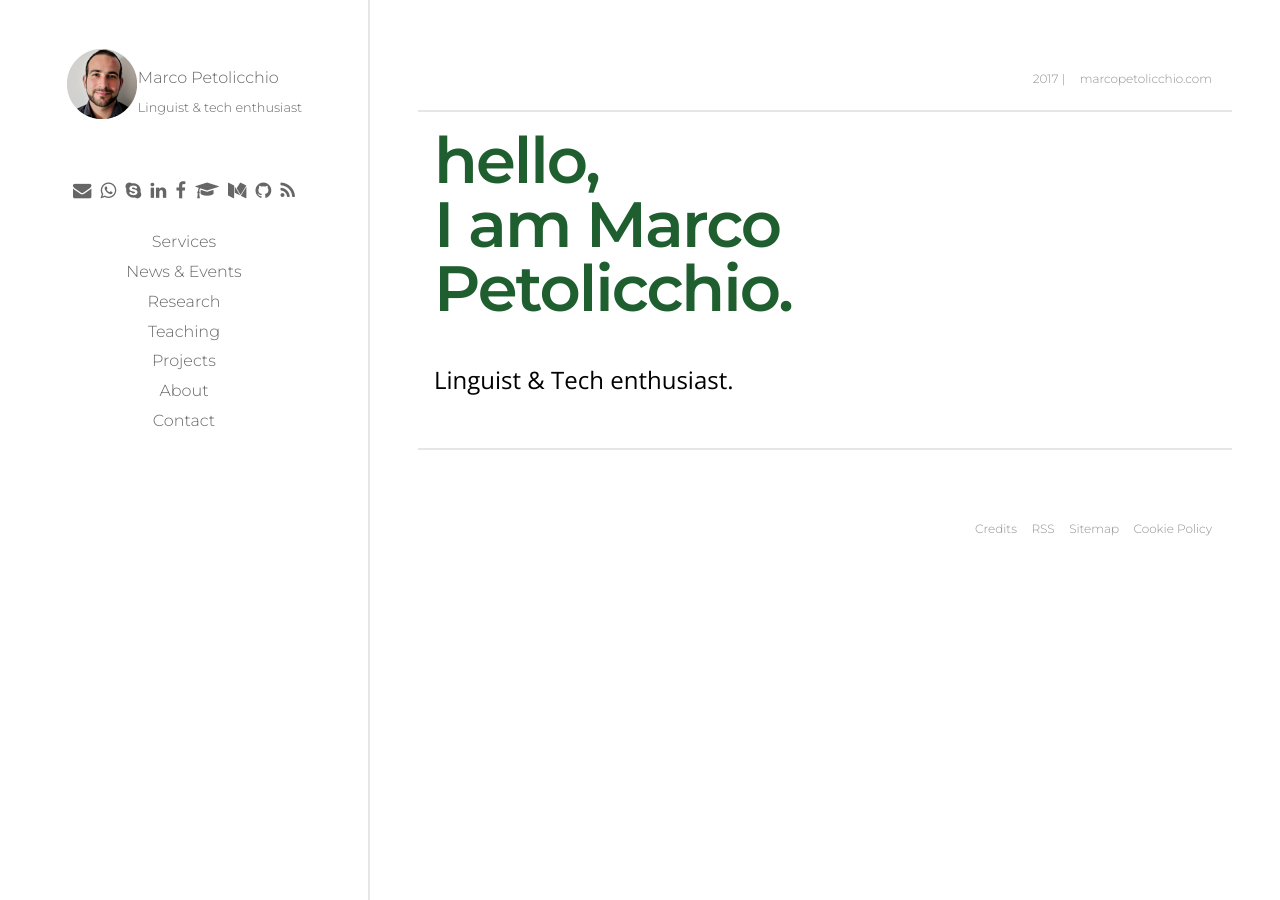
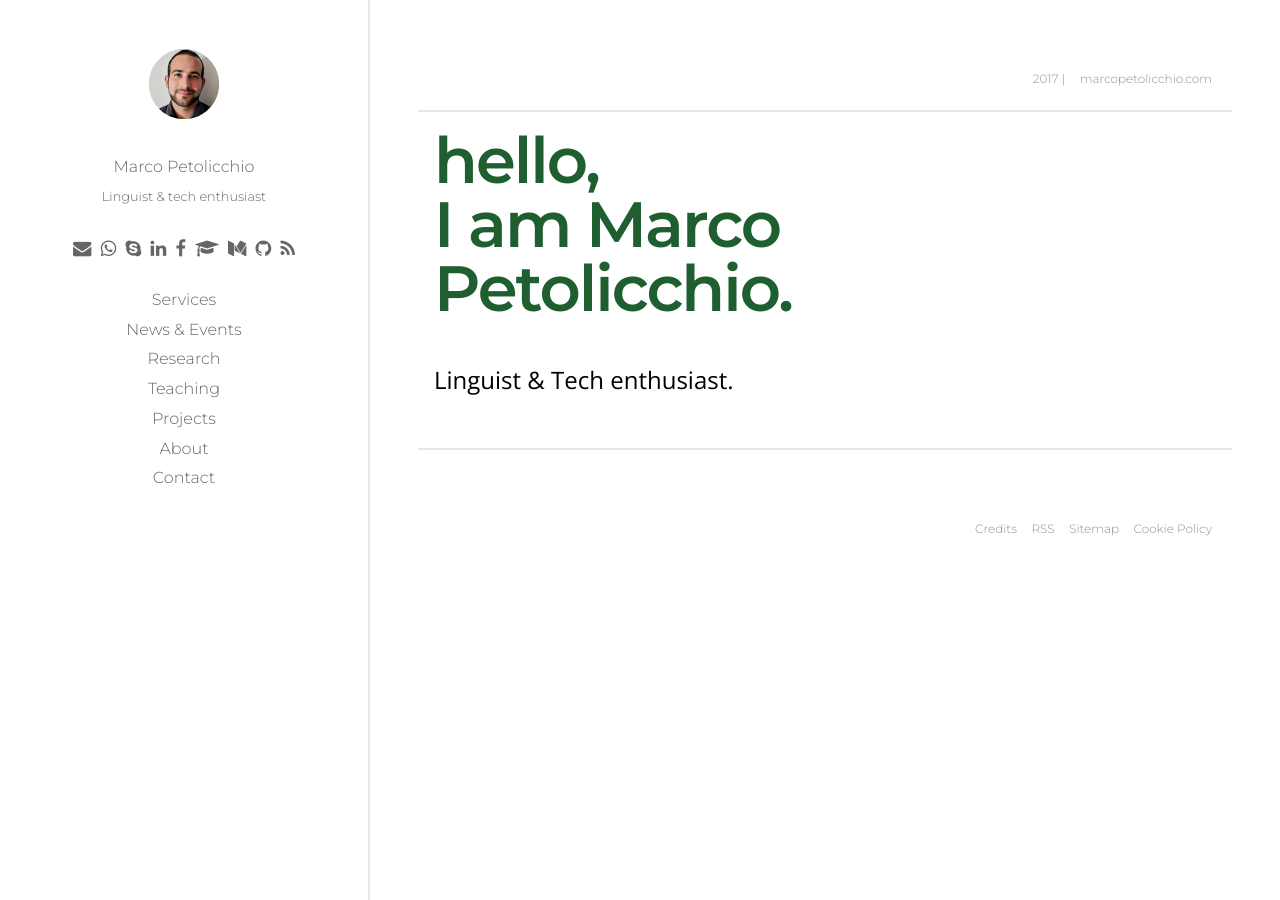
Before and after one commit to p-marco/p-marco.github.io, a Jekyll site: the page built from index.md, in a window 1280 px wide. Built offline with Jekyll 4.4.1, drawn with Linux system fonts in a browser that asks for light colours; our own code applies the rules of GitHub Pages for plain Markdown files.

Commit message:
new commit

```diff
--- a/_includes/nav.html
+++ b/_includes/nav.html
@@ -1,9 +1,9 @@
 <div class="nav nav-sidebar">
 	<div class="nav--logo">
 	<a href="{{base}}"> <img class="img nav-img" src="{{base}}/{{ site.author.image }}" alt=""></a>
-	<p class="t-heading"><strong>Marco Petolicchio</strong><br>
+	</div>
+	<p class="t-heading" style="text-align:center"><strong>Marco Petolicchio</strong><br>
 	<small>Linguist & tech enthusiast</small></p>
-	</div>
 {% include nav-social.html %}
 {% include nav-primary.html %}
 </div>
```
